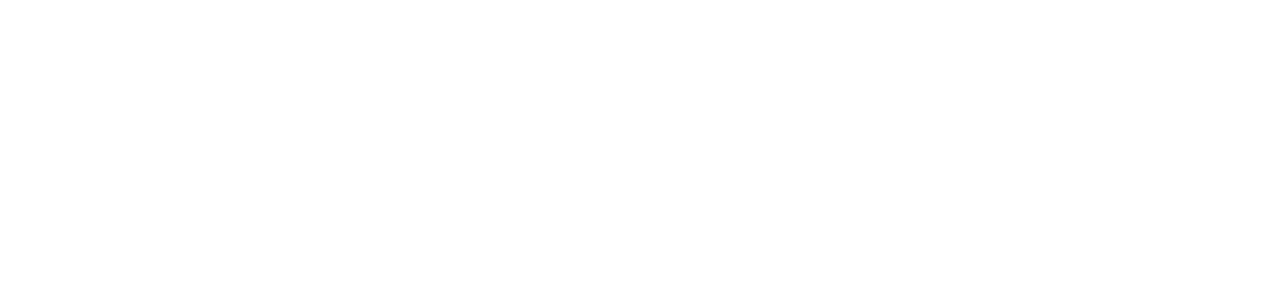
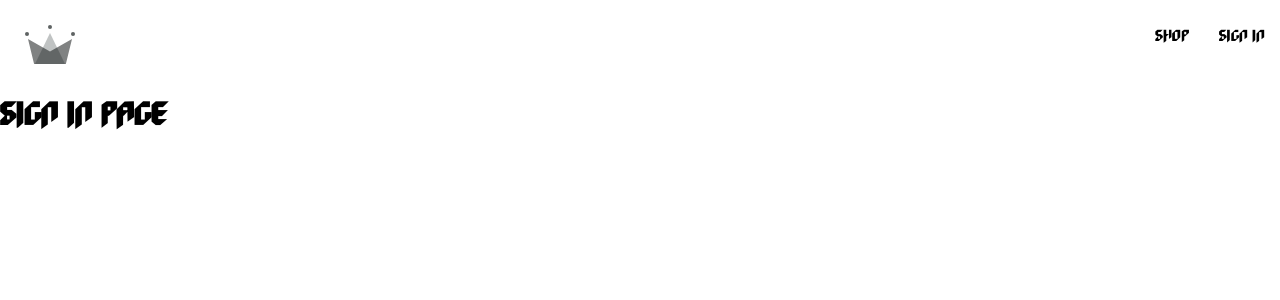
Before and after one commit to KKbeckang/avi-clothing, a React (Create React App) app: page /sign-in in a window 1280 px wide. Before the commit this address had no page. Shown: the top 300 px of the page. Built offline with nearby package versions, Linux system fonts and the light colour scheme; the HTML template or start-up script is replaced by a standard one.

Commit message:
Create Sign in
Add Sign-in Component

```diff
--- a/package.json
+++ b/package.json
@@ -6,6 +6,7 @@
     "@testing-library/jest-dom": "^5.16.5",
     "@testing-library/react": "^13.4.0",
     "@testing-library/user-event": "^13.5.0",
+    "firebase": "^9.12.0",
     "react": "^18.2.0",
     "react-dom": "^18.2.0",
     "react-router-dom": "6",
--- a/src/App.js
+++ b/src/App.js
@@ -1,6 +1,7 @@
 import Home from './routes/home/home.component.jsx';
 import {Routes, Route} from 'react-router-dom';
 import Navigation from './routes/navigation/navigation.component.jsx';
+import SignIn from './routes/sign-in/sign-in.component.jsx';
 
 const Shop = ()=> {
   return <h1>I am the shop</h1>;
@@ -13,6 +14,7 @@
     <Route path='/' element = {<Navigation/>}>
       <Route index element ={<Home />}/>
       <Route path='shop' element = {<Shop />} / >
+      <Route path='sign-in' element = {<SignIn />} / >
     </Route>
 
   </Routes>
--- a/src/routes/navigation/navigation.component.jsx
+++ b/src/routes/navigation/navigation.component.jsx
@@ -14,6 +14,9 @@
                 <Link className='nav-link' to ='/shop'>
                     SHOP
                 </Link>
+                <Link className='nav-link' to ='/sign-in'>
+                    Sign In
+                </Link>
             </div>
         </div>
         <Outlet />
--- /dev/null
+++ b/src/routes/sign-in/sign-in.component.jsx
@@ -0,0 +1,9 @@
+const SignIn = ()=> {
+    return(
+        <div>
+            <h1>Sign In Page</h1>
+        </div>
+    );
+};
+
+export default SignIn;
```
Also changed, not shown: 1 other file (tests, documents, lock files or other folders).
